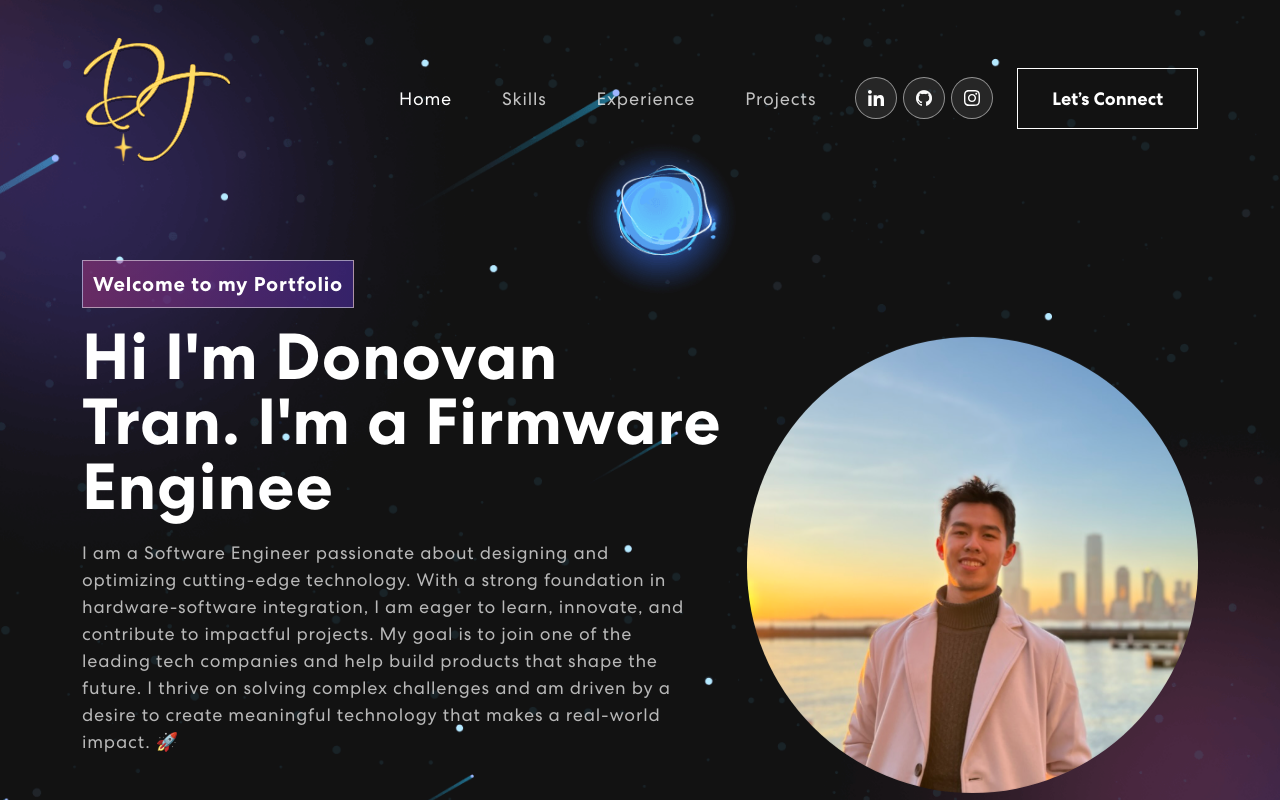
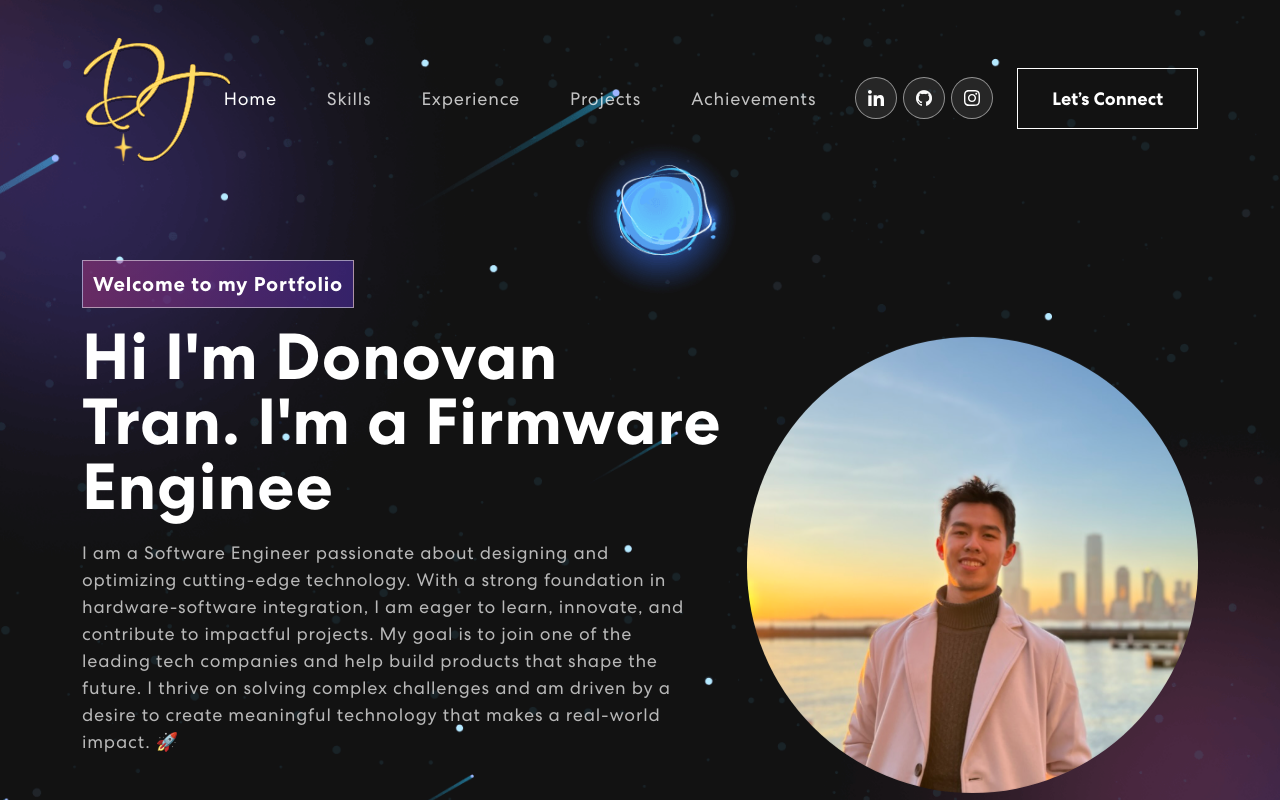
Before and after one commit to loctran107/personal-portfolio, a React (Create React App) app: page / in a window 1280 px wide. Shown: the top 800 px of the page. Built offline with nearby package versions, Linux system fonts and the light colour scheme.

Commit message:
Added Achivements in the navbar

```diff
--- a/src/components/NavBar.js
+++ b/src/components/NavBar.js
@@ -48,6 +48,7 @@ export const NavBar = () => {
               <Nav.Link href="#skills" className={activeLink === 'skills' ? 'active navbar-link' : 'navbar-link'} onClick={() => onUpdateActiveLink('skills')}>Skills</Nav.Link>
               <Nav.Link href="#experience" className={activeLink === 'experience' ? 'active navbar-link' : 'navbar-link'} onClick={() => onUpdateActiveLink('experience')}>Experience</Nav.Link>
               <Nav.Link href="#projects" className={activeLink === 'projects' ? 'active navbar-link' : 'navbar-link'} onClick={() => onUpdateActiveLink('projects')}>Projects</Nav.Link>
+              <Nav.Link href="#achievements" className={activeLink === 'achievements' ? 'active navbar-link' : 'navbar-link'} onClick={() => onUpdateActiveLink('achievements')}>Achievements</Nav.Link>
             </Nav>
             <span className="navbar-text">
               <div className="social-icon">
```
